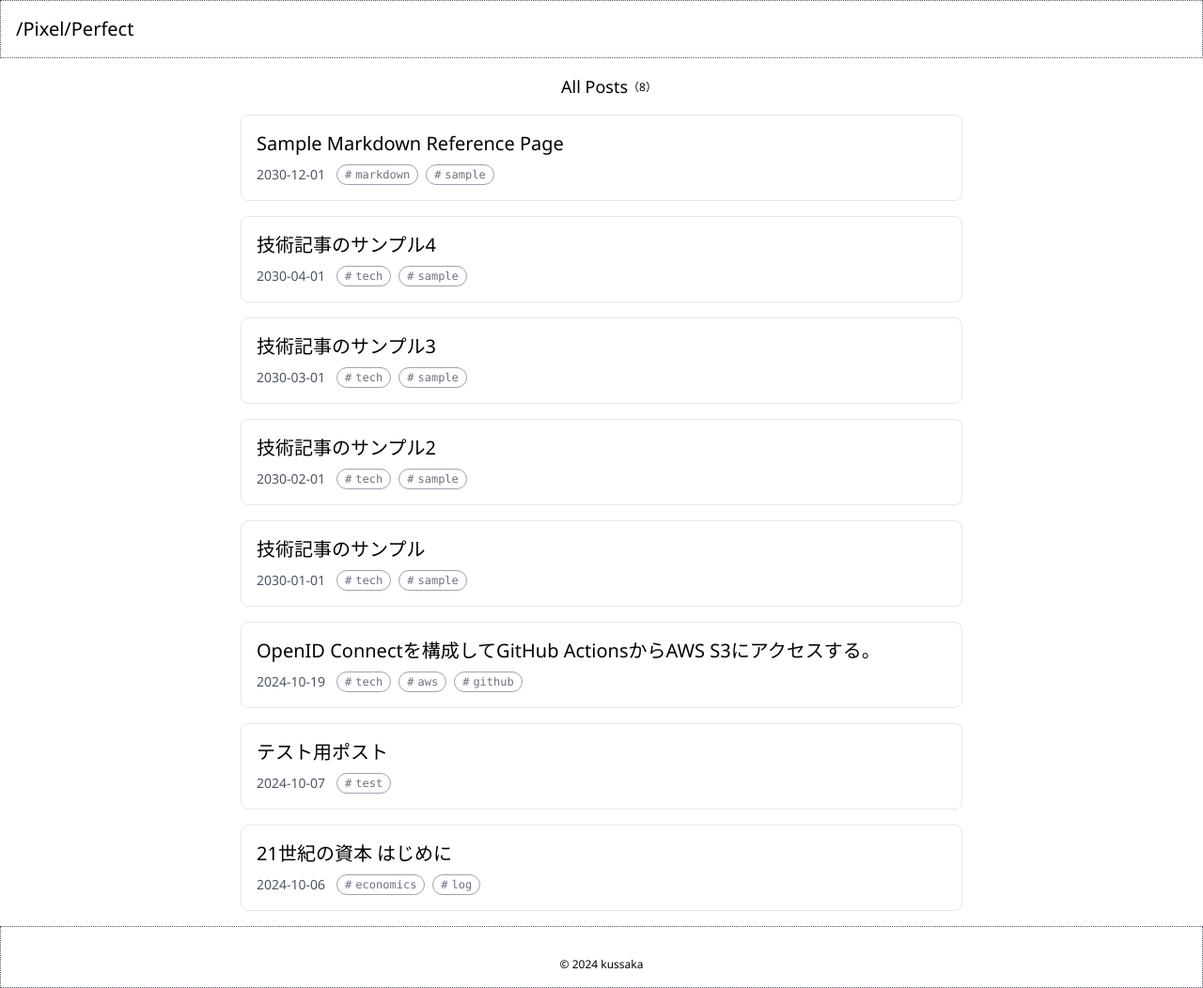
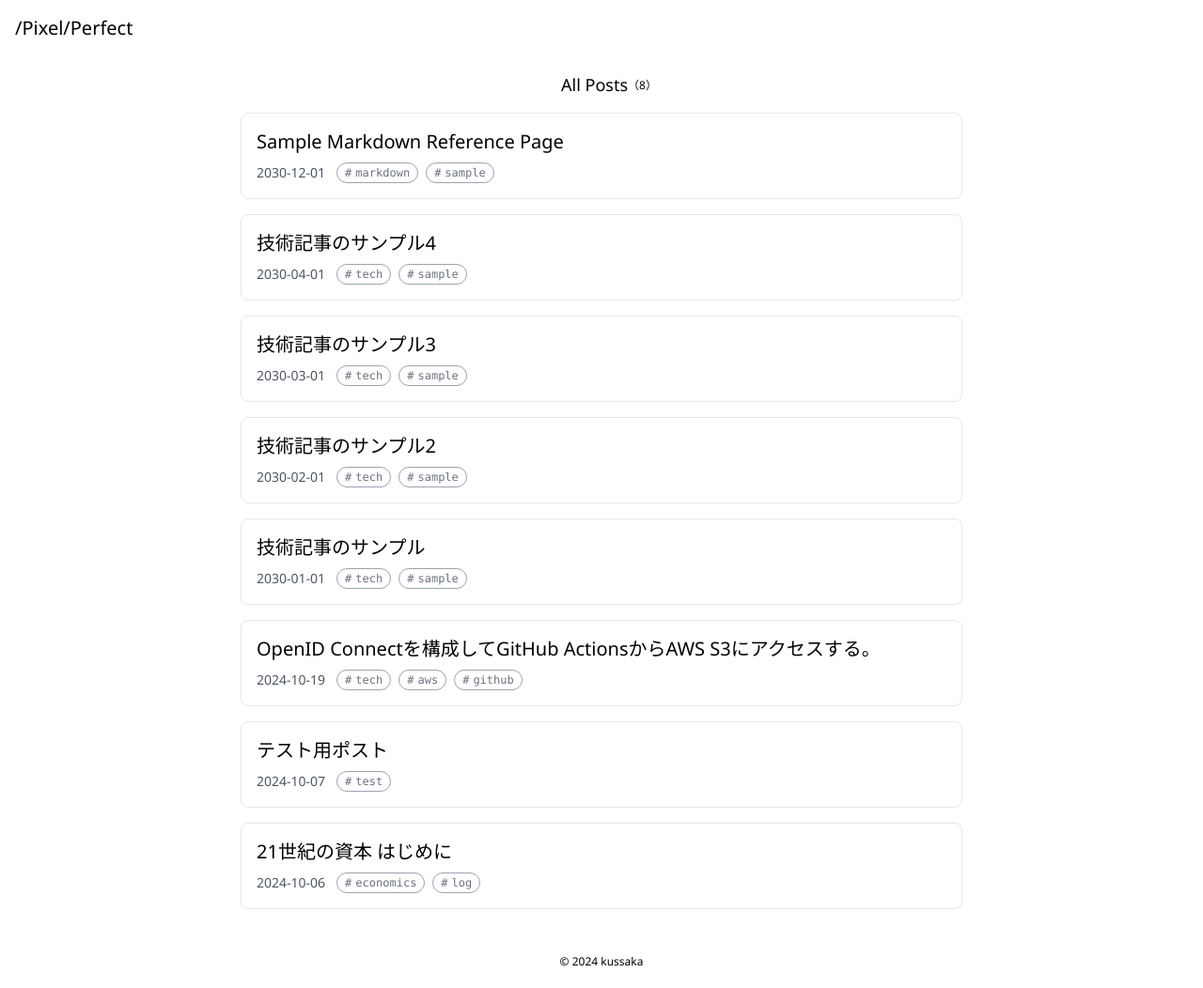
Before and after one commit to k65miyazakiy/blog-pixel-perfect, a Next.js app: page /allposts in a window 1280 px wide. Shown: the whole page at 94% size. Built offline with nearby package versions, Linux system fonts and the light colour scheme.

Commit message:
ヘッダとフッタからドットボーダーを削除

```diff
--- a/src/app/components/Footer.tsx
+++ b/src/app/components/Footer.tsx
@@ -3,7 +3,7 @@ export const Footer = () => {
 
   return (
     <footer>
-      <div className="flex justify-center gap-4 border border-dotted border-gray-600 pb-4 pt-8 text-xs">
+      <div className="flex justify-center gap-4 pb-4 pt-8 text-xs">
         <div>&copy; {year} kussaka</div>
       </div>
     </footer>
--- a/src/app/components/Header.tsx
+++ b/src/app/components/Header.tsx
@@ -3,7 +3,7 @@ import Link from "next/link";
 export const Header = () => {
   return (
     <header>
-      <div className="border border-dotted border-gray-600 py-4 pl-4">
+      <div className="py-4 pl-4">
         <span className="text-xl">
           <Link href="/">/Pixel/Perfect</Link>
         </span>
```
